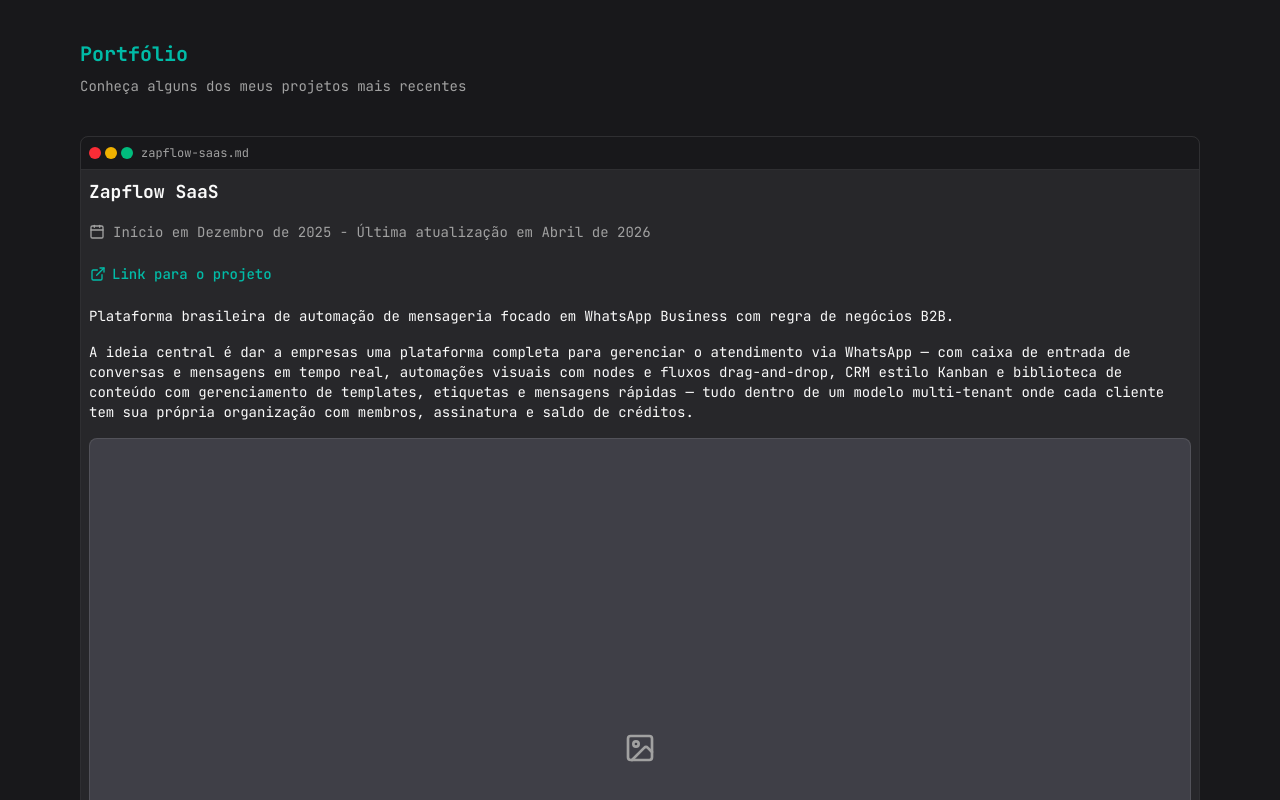
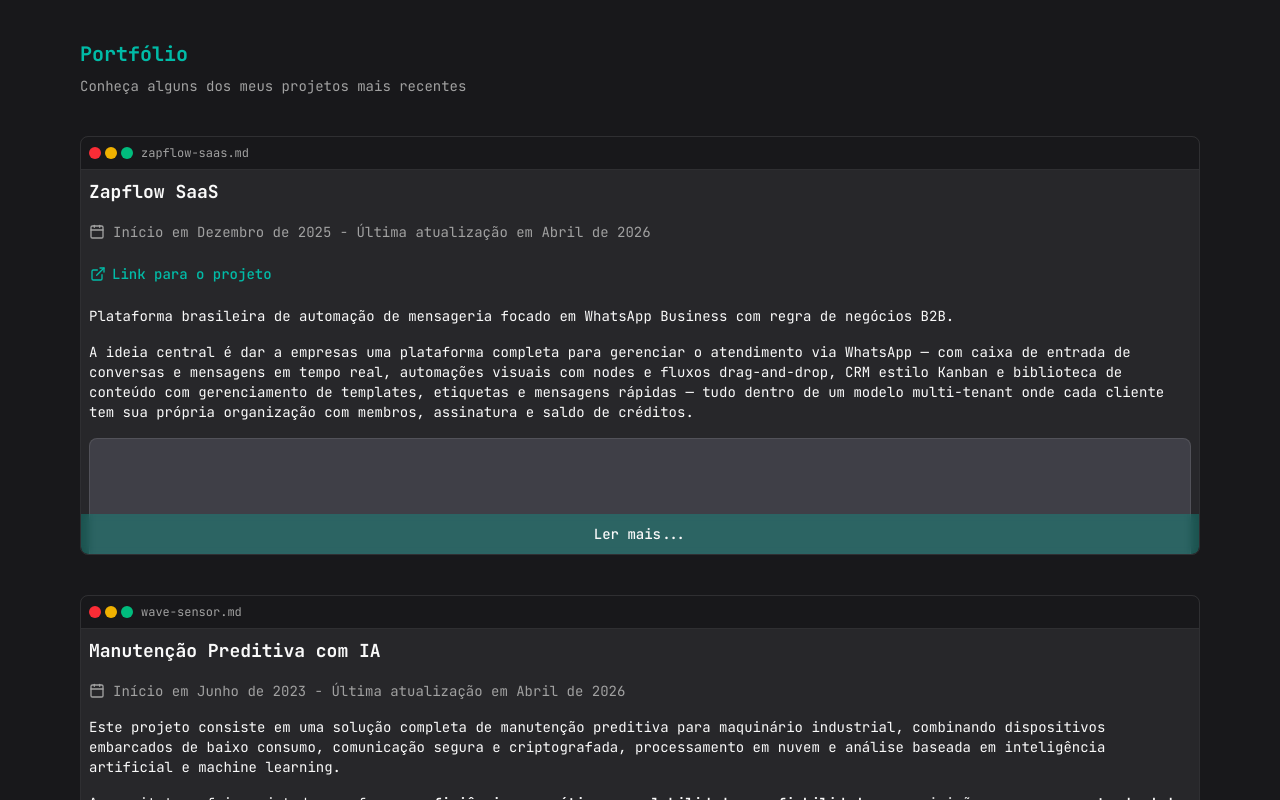
Before and after one commit to Lucasmm016/lucas-profile, a Next.js app: page / in a window 1280 px wide. Shown: the part 1440-2240 px from the top of the page. Built offline with nearby package versions, Linux system fonts and the light colour scheme.

Commit message:
feat: implementa animação expansível no componente Container;

```diff
--- a/app/globals.css
+++ b/app/globals.css
@@ -81,6 +81,9 @@
   --sidebar-accent-foreground: oklch(0.205 0 0);
   --sidebar-border: oklch(0.922 0 0);
   --sidebar-ring: oklch(0.708 0 0);
+
+  --spring-easing: linear(0, 0.0023, 0.0091, 0.02 1.25%, 0.0376 1.74%, 0.0868 2.71%, 0.1567 3.75%, 0.3074 5.55%, 0.7817 10.62%, 0.905 12.15%, 1.0054, 1.0867, 1.1483 16.52%, 1.1728, 1.1922, 1.2067, 1.2166 19.58%, 1.2228 20.48%, 1.2235 21.45%, 1.2183 22.49%, 1.2069 23.6%, 1.1919 24.64%, 1.171 25.82%, 1.0565 31.31%, 1.0292 32.77%, 1.0075 34.09%, 0.9859 35.68%, 0.9701 37.21%, 0.9587, 0.9521 40.4%, 0.9499 42.42%, 0.9537 44.71%, 0.9618 46.93%, 0.9868 52.27%, 0.9977 54.98%, 1.0061, 1.0104 60.95%, 1.0104 65.67%, 1.0008 75.74%, 0.9979 81.15%, 1.0003 99.96%);
+  --spring-duration: 1.2s;
 }
 
 .dark {
--- a/app/page.tsx
+++ b/app/page.tsx
@@ -1,6 +1,5 @@
 import Link from 'next/link'
 
-import { Container } from '@/components/Container'
 import { ExperienceTimeline } from '@/components/ExperienceTimeline'
 import { Footer } from '@/components/Footer'
 import { Header } from '@/components/Header'
@@ -18,7 +17,7 @@
 
 			<main className="flex flex-1 w-full flex-col items-center">
 				<div className="w-full p-4 bg-linear-to-b from-black from-50% to-zinc-900">
-					<section className="w-full max-w-6xl mx-auto flex flex-col-reverse lg:flex-row items-center justify-between gap-10 py-10 lg:py-40">
+					<div className="w-full max-w-6xl mx-auto flex flex-col-reverse lg:flex-row items-center justify-between gap-10 py-10 lg:py-40">
 						<div className="flex flex-col gap-5">
 							<h3 className="text-primary text-sm">São Paulo, Brasil</h3>
 							<h1 className="text-5xl font-extrabold">Lucas Matos</h1>
@@ -61,7 +60,7 @@
 								<div className="absolute w-full h-full bg-linear-to-b from-transparent via-transparent to-black"></div>
 							</div>
 						</div>
-					</section>
+					</div>
 				</div>
 
 				<div className="w-full max-w-6xl flex flex-col items-center gap-10 p-4">
@@ -97,38 +96,33 @@
 							</p>
 						</div>
 
-						<Container title="README.md">
 						<p className="text-sm">
-								Lorem Ipsum is simply dummy text of the printing and typesetting industry. Lorem
-								Ipsum has been the industrys standard dummy text ever since the 1500s, when an
-								unknown printer took a galley of type and scrambled it to make a type specimen book.
-								It has survived not only five centuries, but also the leap into electronic
-								typesetting, remaining essentially unchanged. It was popularised in the 1960s with
-								the release of Letraset sheets containing Lorem Ipsum passages, and more recently
-								with desktop publishing software like Aldus PageMaker including versions of Lorem
-								Ipsum.
+							Lorem Ipsum is simply dummy text of the printing and typesetting industry. Lorem Ipsum
+							has been the industrys standard dummy text ever since the 1500s, when an unknown
+							printer took a galley of type and scrambled it to make a type specimen book. It has
+							survived not only five centuries, but also the leap into electronic typesetting,
+							remaining essentially unchanged. It was popularised in the 1960s with the release of
+							Letraset sheets containing Lorem Ipsum passages, and more recently with desktop
+							publishing software like Aldus PageMaker including versions of Lorem Ipsum.
 							<br />
 							<br />
-								Lorem Ipsum is simply dummy text of the printing and typesetting industry. Lorem
-								Ipsum has been the industrys standard dummy text ever since the 1500s, when an
-								unknown printer took a galley of type and scrambled it to make a type specimen book.
-								It has survived not only five centuries, but also the leap into electronic
-								typesetting, remaining essentially unchanged. It was popularised in the 1960s with
-								the release of Letraset sheets containing Lorem Ipsum passages, and more recently
-								with desktop publishing software like Aldus PageMaker including versions of Lorem
-								Ipsum.
+							Lorem Ipsum is simply dummy text of the printing and typesetting industry. Lorem Ipsum
+							has been the industrys standard dummy text ever since the 1500s, when an unknown
+							printer took a galley of type and scrambled it to make a type specimen book. It has
+							survived not only five centuries, but also the leap into electronic typesetting,
+							remaining essentially unchanged. It was popularised in the 1960s with the release of
+							Letraset sheets containing Lorem Ipsum passages, and more recently with desktop
+							publishing software like Aldus PageMaker including versions of Lorem Ipsum.
 							<br />
 							<br />
-								Lorem Ipsum is simply dummy text of the printing and typesetting industry. Lorem
-								Ipsum has been the industrys standard dummy text ever since the 1500s, when an
-								unknown printer took a galley of type and scrambled it to make a type specimen book.
-								It has survived not only five centuries, but also the leap into electronic
-								typesetting, remaining essentially unchanged. It was popularised in the 1960s with
-								the release of Letraset sheets containing Lorem Ipsum passages, and more recently
-								with desktop publishing software like Aldus PageMaker including versions of Lorem
-								Ipsum.
+							Lorem Ipsum is simply dummy text of the printing and typesetting industry. Lorem Ipsum
+							has been the industrys standard dummy text ever since the 1500s, when an unknown
+							printer took a galley of type and scrambled it to make a type specimen book. It has
+							survived not only five centuries, but also the leap into electronic typesetting,
+							remaining essentially unchanged. It was popularised in the 1960s with the release of
+							Letraset sheets containing Lorem Ipsum passages, and more recently with desktop
+							publishing software like Aldus PageMaker including versions of Lorem Ipsum.
 						</p>
-						</Container>
 					</section>
 				</div>
 			</main>
--- a/components/Container.tsx
+++ b/components/Container.tsx
@@ -1,4 +1,10 @@
+'use client'
+
+import { useState } from 'react'
+
 import { cn } from '@/lib/utils'
+
+import { Button } from './ui/button'
 
 interface Props {
 	title: string
@@ -7,8 +13,10 @@
 }
 
 export function Container({ title, children, className }: Props) {
+	const [isExpanded, setIsExpanded] = useState(false)
+
 	return (
-		<div className="w-full rounded-md border border-border overflow-hidden">
+		<div className="group relative w-full rounded-md border border-border overflow-hidden">
 			<div className="w-full flex items-center gap-2 border-b border-border p-2">
 				<div className="flex items-center gap-1">
 					<div className="size-3 bg-red-500 rounded-full" />
@@ -17,7 +25,23 @@
 				</div>
 				<span className="text-xs text-muted-foreground">{title}</span>
 			</div>
-			<div className={cn('w-full min-h-10 p-2 bg-zinc-800', className)}>{children}</div>
+			<div
+				className={cn(
+					'w-full min-h-10 p-2 bg-zinc-800 transition-[max-height] duration-(--spring-duration) ease-(--spring-easing)',
+					isExpanded ? 'max-h-auto' : 'max-h-96 group-hover:max-h-104',
+					className,
+				)}
+			>
+				{children}
+			</div>
+
+			{!isExpanded && (
+				<div className="absolute bottom-0 left-0 w-full flex justify-center p-0.5 bg-primary/30 backdrop-blur-xs">
+					<Button onClick={() => setIsExpanded(true)} size="lg" variant="ghost" className="w-full">
+						Ler mais...
+					</Button>
+				</div>
+			)}
 		</div>
 	)
 }
```
Lines whose indentation alone changed are shown as unchanged.
